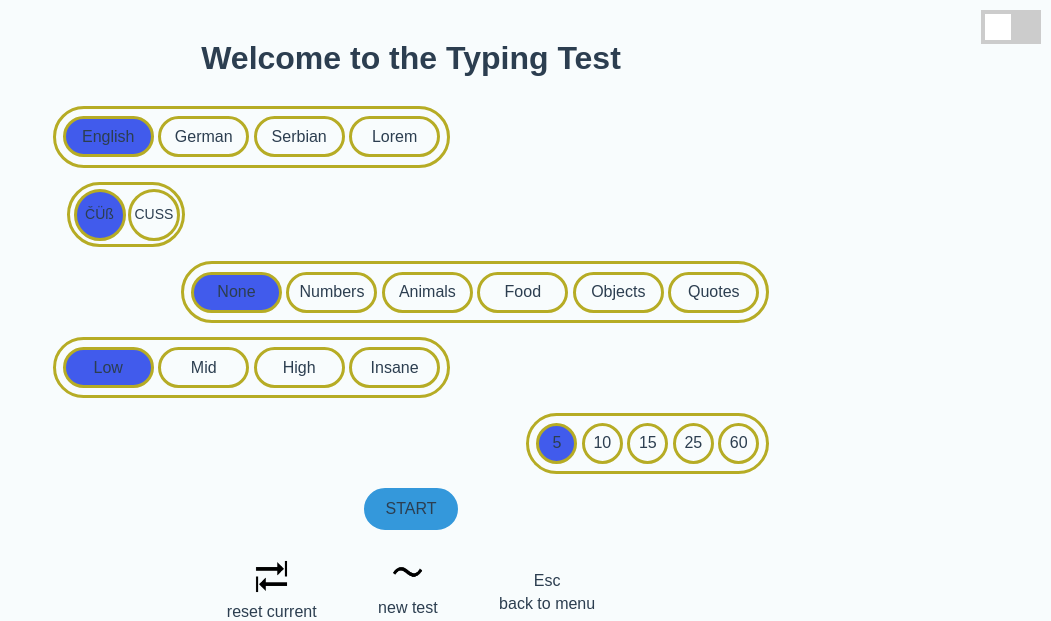
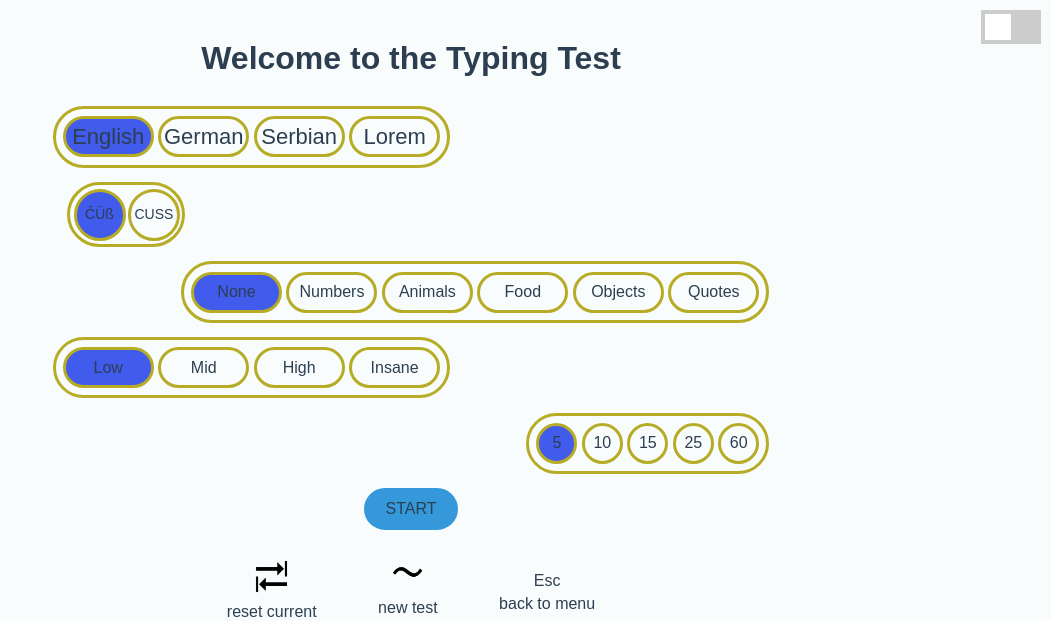
Before and after one commit to jovanovic-djo/just-type, a Django app: page / in a window 1280 px wide. Shown: the top 621 px of the page, without its empty margins (229-1280 px from the left). Run offline with Django 5.2, Linux system fonts and the light colour scheme.

Commit message:
minor styles change

```diff
--- a/typing_speed_test/app/static/css/styles.css
+++ b/typing_speed_test/app/static/css/styles.css
@@ -10,7 +10,7 @@
 
     --font-family: 'Arial, sans-serif';
     --font-size-base: 16px;
-    --font-size-large: 20px;
+    --font-size-large: 22px;
     --font-size-small: 12px;
 }
 
@@ -131,6 +131,7 @@ input:checked + .slider:before {
 .language-choice label,
 .language-choice input {
     border-radius: 25px;
+    font-size: var(--font-size-large);
     text-align: justify;
     align-items: center;
     justify-content: center;
```
